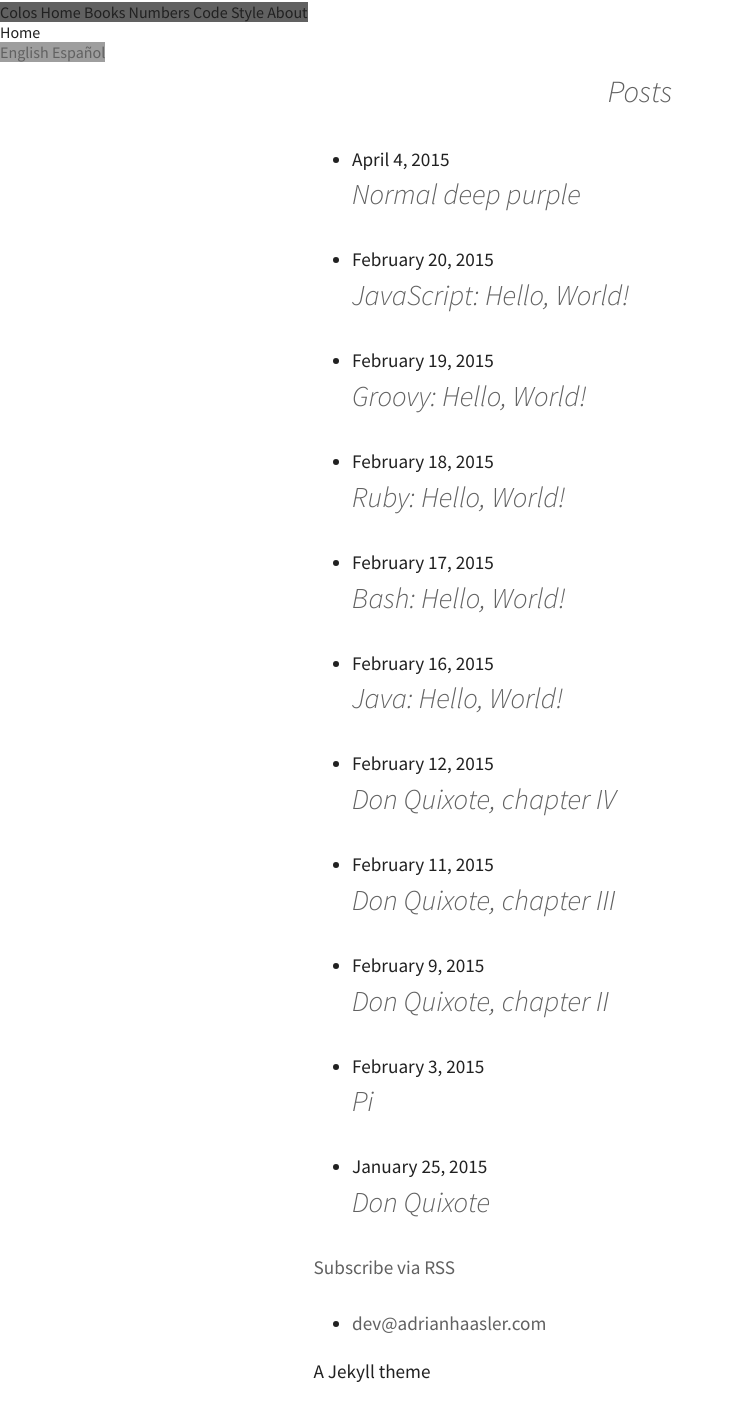
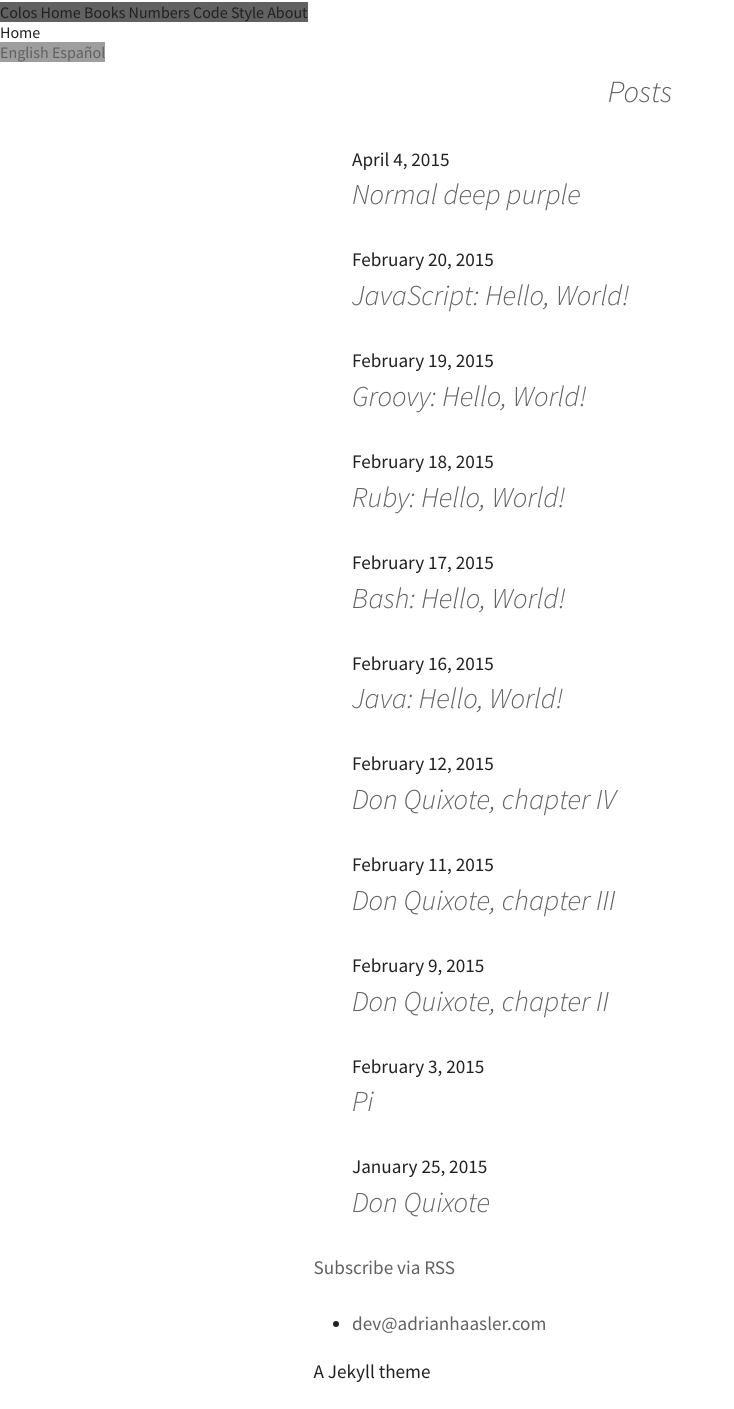
Before and after one commit to ahaasler/colos, a Jekyll site: the page built from _pages/en/home.md, in a window 1280 px wide. Shown: the whole page, without its empty margins (0-734 px from the left). Built offline with Jekyll 4.4.1, drawn with Linux system fonts in a browser that asks for light colours; nearby versions of some CDN libraries; Markdown is read by kramdown in place of the engine named in the settings.

Commit message:
Remove list style for post lists
Remove unnecessary elements to simplify theme.

```diff
--- a/_sass/_layout.scss
+++ b/_sass/_layout.scss
@@ -30,6 +30,11 @@ h4 { font-size: $base-font-size * 1.3; }
 h5 { font-size: $base-font-size * 1.2; }
 h6 { font-size: $base-font-size * 1.1; }
 
+// Post list
+.post-list {
+	list-style-type: none;
+}
+
 // Code blocks
 .highlight {
 	word-wrap: break-word;
```
